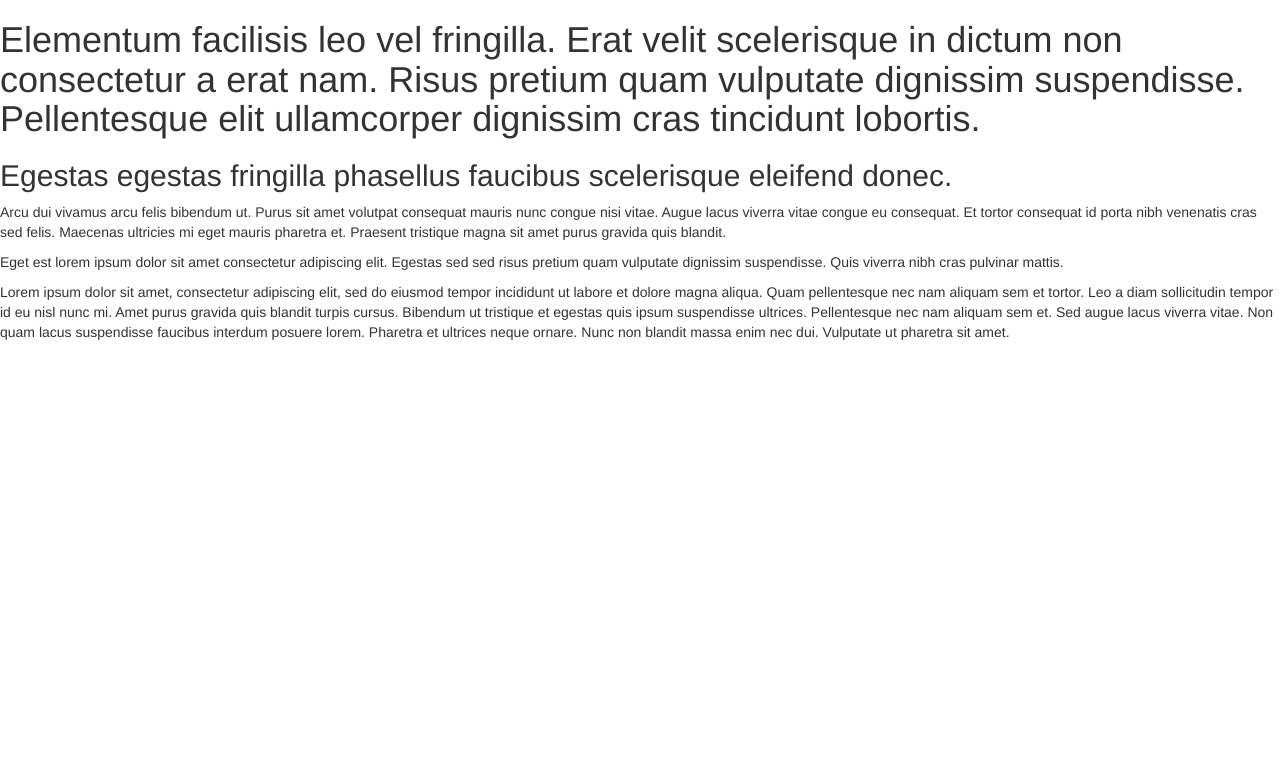
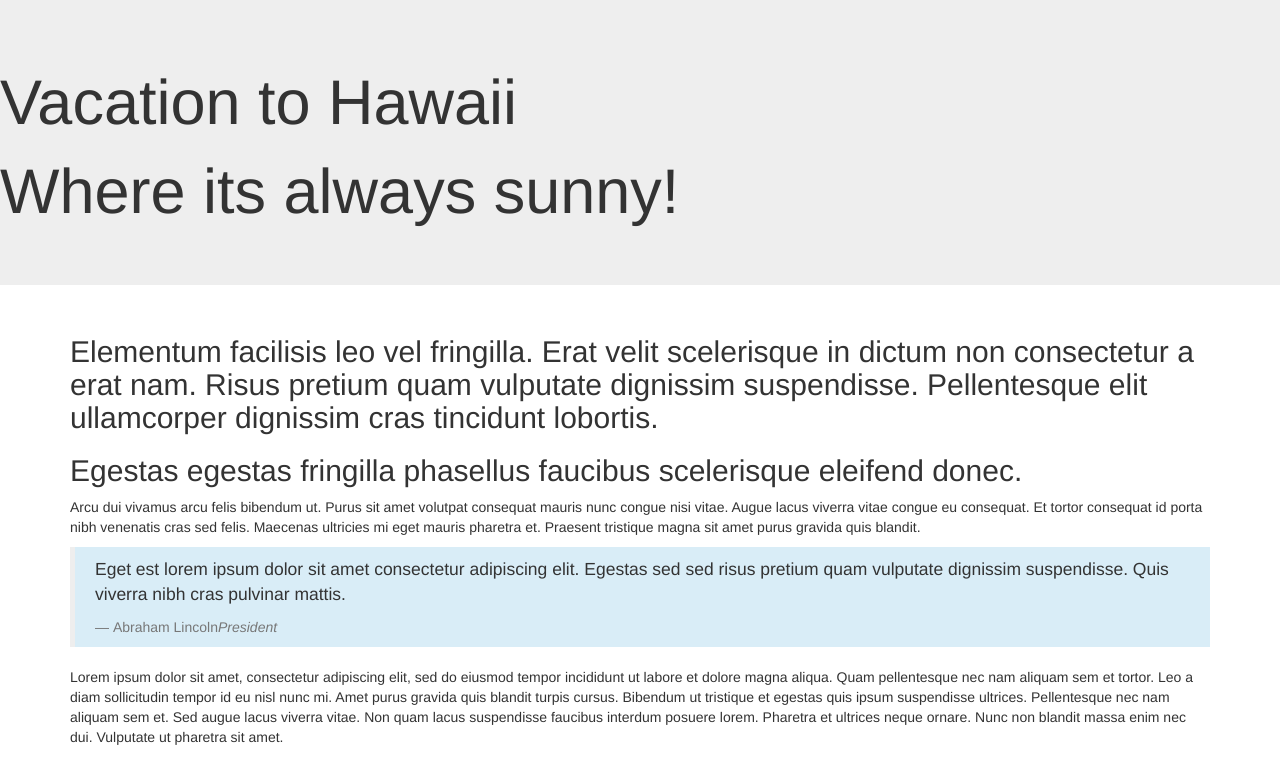
Before and after one commit to SNulu/vacation, a plain HTML site: page index.html in a window 1280 px wide. Drawn offline with Linux system fonts and the light colour scheme.

Commit message:
add container/jumbotron/blockquote

```diff
--- a/index.html
+++ b/index.html
@@ -6,10 +6,19 @@
     <title>vacation</title>
   </head>
   <body>
-    <h1>Elementum facilisis leo vel fringilla. Erat velit scelerisque in dictum non consectetur a erat nam. Risus pretium quam vulputate dignissim suspendisse. Pellentesque elit ullamcorper dignissim cras tincidunt lobortis.</h1>
+    <div class="jumbotron">
+      <h1>Vacation to Hawaii</h1>
+      <h1>Where its always sunny!</h1>
+    </div>
+    <div class="container">
+    <h2>Elementum facilisis leo vel fringilla. Erat velit scelerisque in dictum non consectetur a erat nam. Risus pretium quam vulputate dignissim suspendisse. Pellentesque elit ullamcorper dignissim cras tincidunt lobortis.</h2>
     <h2>Egestas egestas fringilla phasellus faucibus scelerisque eleifend donec.</h2>
     <p>Arcu dui vivamus arcu felis bibendum ut. Purus sit amet volutpat consequat mauris nunc congue nisi vitae. Augue lacus viverra vitae congue eu consequat. Et tortor consequat id porta nibh venenatis cras sed felis. Maecenas ultricies mi eget mauris pharetra et. Praesent tristique magna sit amet purus gravida quis blandit.</p>
+    <blockquote blockquote class="bg-info">
     <p>Eget est lorem ipsum dolor sit amet consectetur adipiscing elit. Egestas sed sed risus pretium quam vulputate dignissim suspendisse. Quis viverra nibh cras pulvinar mattis.</p>
+    <footer>Abraham Lincoln<cite title="Source Title">President</cite></footer>
+    </blockquote>
     <p>Lorem ipsum dolor sit amet, consectetur adipiscing elit, sed do eiusmod tempor incididunt ut labore et dolore magna aliqua. Quam pellentesque nec nam aliquam sem et tortor. Leo a diam sollicitudin tempor id eu nisl nunc mi. Amet purus gravida quis blandit turpis cursus. Bibendum ut tristique et egestas quis ipsum suspendisse ultrices. Pellentesque nec nam aliquam sem et. Sed augue lacus viverra vitae. Non quam lacus suspendisse faucibus interdum posuere lorem. Pharetra et ultrices neque ornare. Nunc non blandit massa enim nec dui. Vulputate ut pharetra sit amet. </p>
+  </div>
   </body>
 </html>
```
